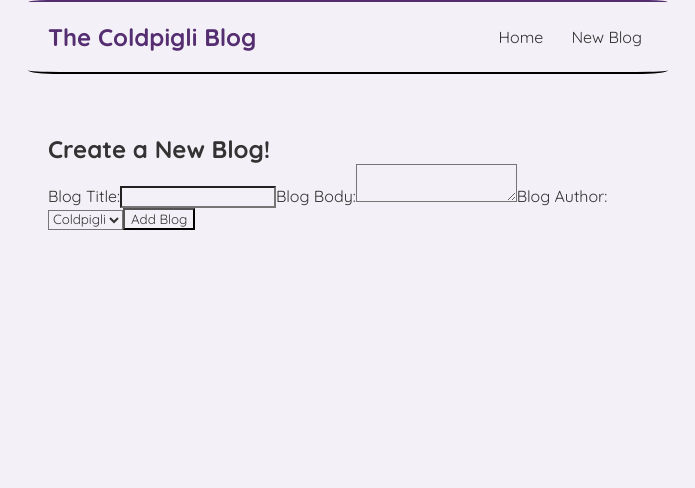
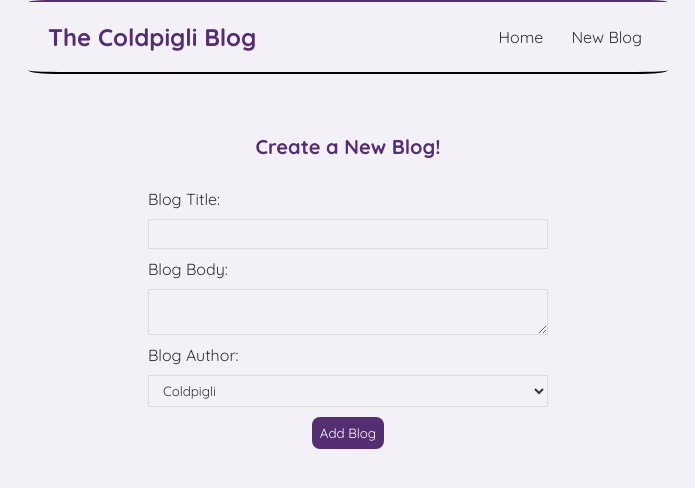
Before and after one commit to coldpigli/coldpigli-blog, a React (Create React App) app: page /create in a window 1280 px wide. Shown: the top 488 px of the page, without its empty margins (292-987 px from the left). Built offline with nearby package versions, Linux system fonts and the light colour scheme.

Commit message:
Added CSS to the form and set state values to the Inputs

```diff
--- a/src/Create.js
+++ b/src/Create.js
@@ -1,22 +1,36 @@
+import { useState } from "react";
+
 const Create = () => {
+
+
+    const [title, setTitle] = useState('');
+    const [body, setBody] = useState('');
+    const [author, setAuthor] = useState('Coldpigli');
+
     return (
-        <div>
+        <div className = 'create'>
             <h2>Create a New Blog!</h2>
             <form>
                 <label>Blog Title:</label>
                 <input
                     type = "text"
                     required
+                    value = {title}
+                    onChange = {(e)=> setTitle(e.target.value) }
                 />
                 <label>Blog Body:</label>
                 <textarea
                     required
+                    value = {body}
+                    onChange = {(e) => setBody(e.target.value)}
                 />
                 <label>Blog Author:</label>
-                <select>
-                    <option value = "coldpigli">Coldpigli</option>
-                    <option value = "aru">Aru</option>
-                    <option value = "naugu">Naugu</option>
+                <select
+                    value = {author}
+                    onChange = {(e) => setAuthor(e.target.value)}>
+                    <option value = "Coldpigli">Coldpigli</option>
+                    <option value = "Aru">Aru</option>
+                    <option value = "Naugu">Naugu</option>
                 </select>
                 <button>
                     Add Blog
--- a/src/index.css
+++ b/src/index.css
@@ -77,3 +77,33 @@
   border-radius: 8px;
   cursor: pointer;
 }
+.create {
+  max-width: 400px;
+  margin: 0 auto;
+  text-align: center;
+}
+.create label {
+  text-align: left;
+  display: block;
+}
+.create h2 {
+  font-size: 20px;
+  color: #542E71;
+  margin-bottom: 30px;
+}
+.create input, .create textarea, .create select {
+  width: 100%;
+  padding: 6px 10px;
+  margin: 10px 0;
+  border: 1px solid #ddd;
+  box-sizing: border-box;
+  display: block;
+}
+.create button {
+  background: #542E71;
+  color: #fff;
+  border: 0;
+  padding: 8px;
+  border-radius: 8px;
+  cursor: pointer;
+}
```
